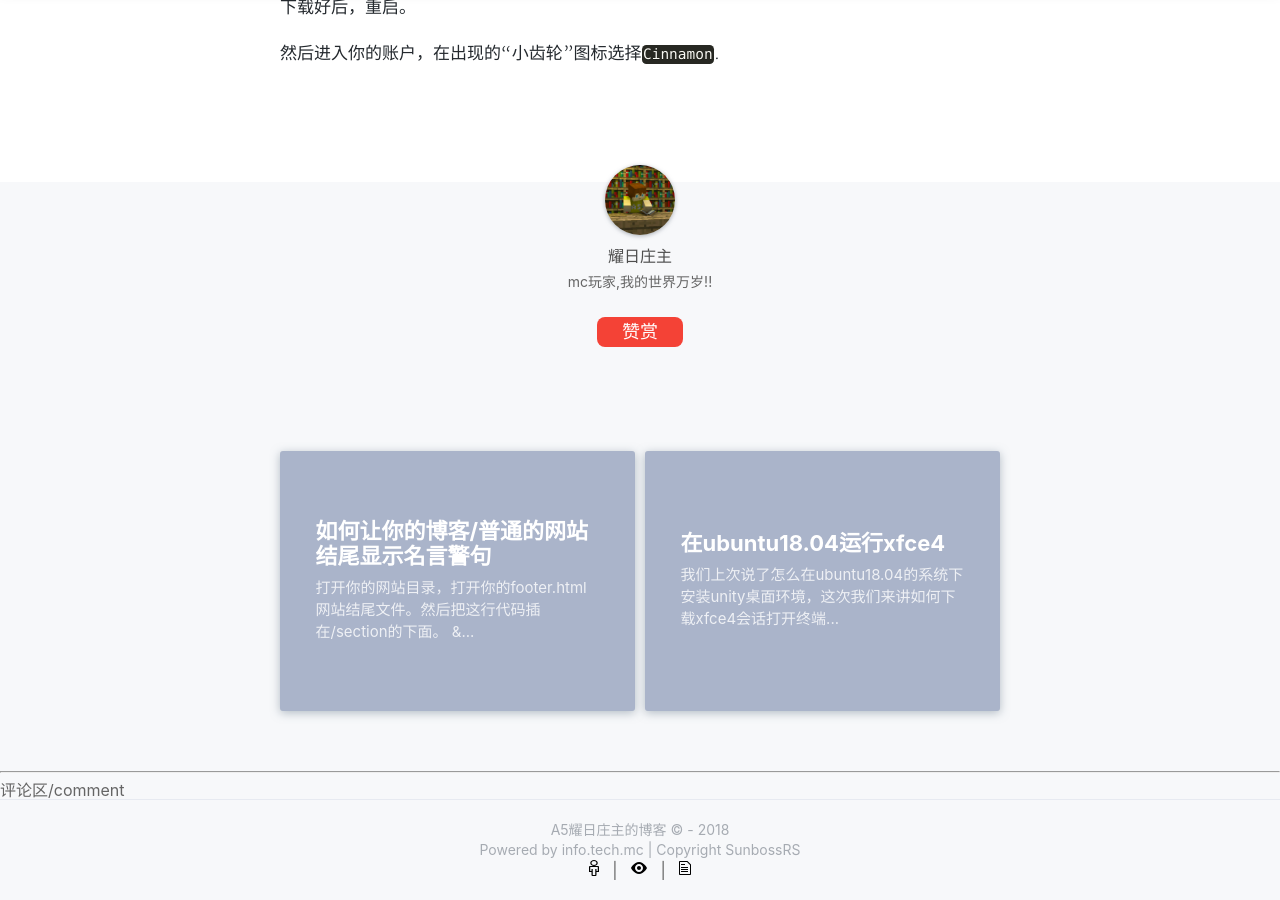
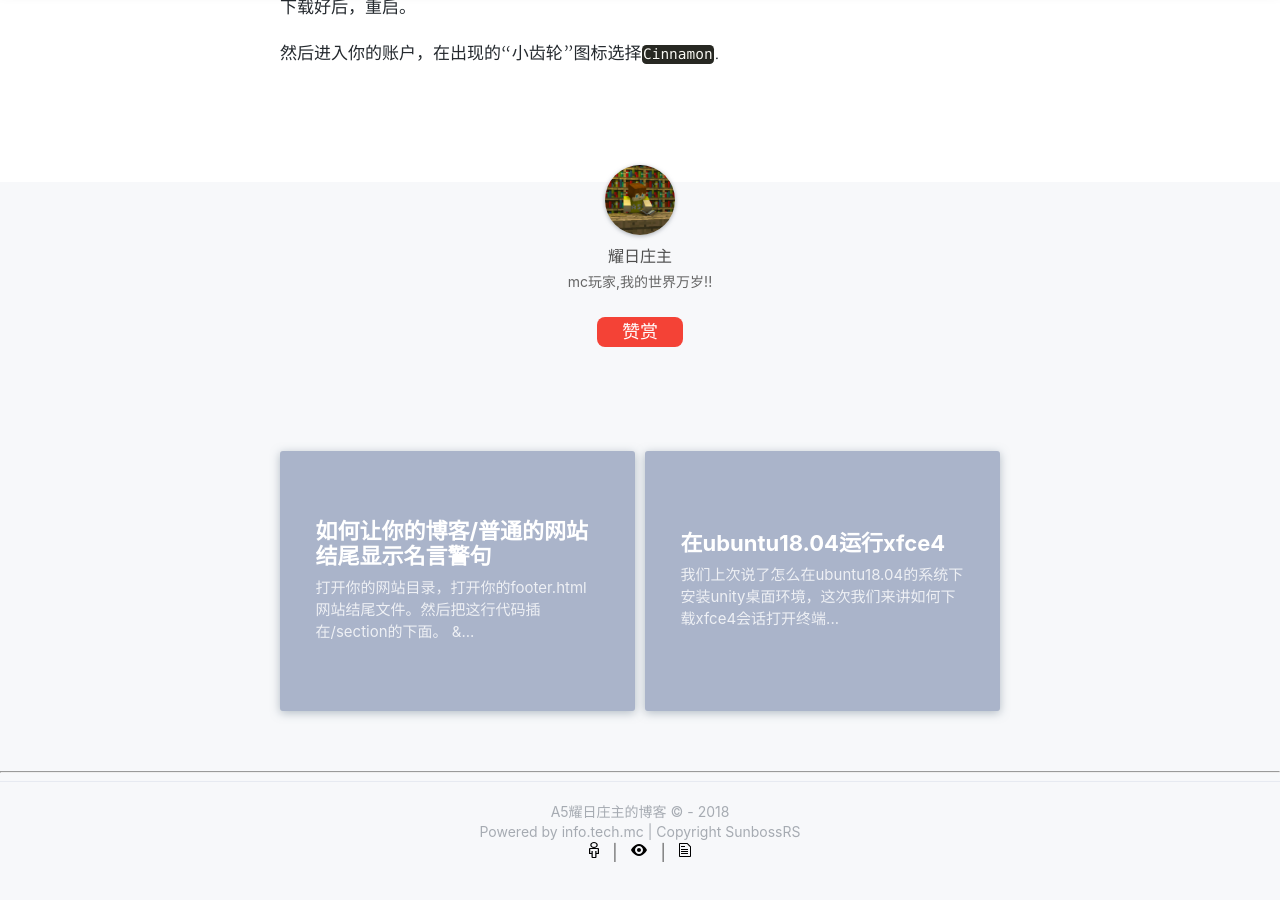
Before and after one commit to Sunbertrs/sunbossrs-blog-v1, a Jekyll site: the page built from _posts/2018-06-25-ubutu18.04asCinnamon.md, in a window 1280 px wide and 900 px high, scrolled down 773 px. Built offline with Jekyll 4.4.1, drawn with Linux system fonts in a browser that asks for light colours; nearby versions of some CDN libraries; comment, search, counter and statistics services are not loaded; a style sheet for code colours, icons or effects is not loaded.

Commit message:
Update post.html

```diff
--- a/_layouts/post.html
+++ b/_layouts/post.html
@@ -173,21 +173,6 @@ Thanks Ray-Eldath for the button section.
       {% endif %}
   </section>
   <hr>
-  <p>评论区/comment</p>
-
-   {% if site.comments.gitalk %}
-
-    var gitalk = new Gitalk({
-		  clientID: '{{ site.comments.gitalk_clientID }}',
-		  clientSecret: '{{ site.comments.gitalk_Secret }}',
-		  repo: '{{ site.comments.gitalk_repo }}',
-		  owner: '{{ site.comments.gitalk_owner }}',
-		  admin: '{{ site.comments.gitalk_admin }}',
-		  id: location.pathname,      // Ensure uniqueness and length less than 50{{ page.title }}
-		  distractionFreeMode: '{{ site.comments.distractionFreeMode }}'  // Facebook-like distraction free mode
-		})
-		gitalk.render('gitalk_container')
-    {% endif %}
 
   {% include footer.html %}
 
```
